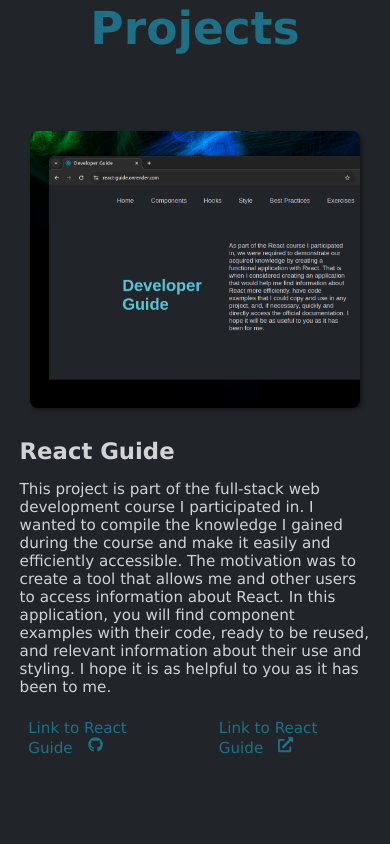
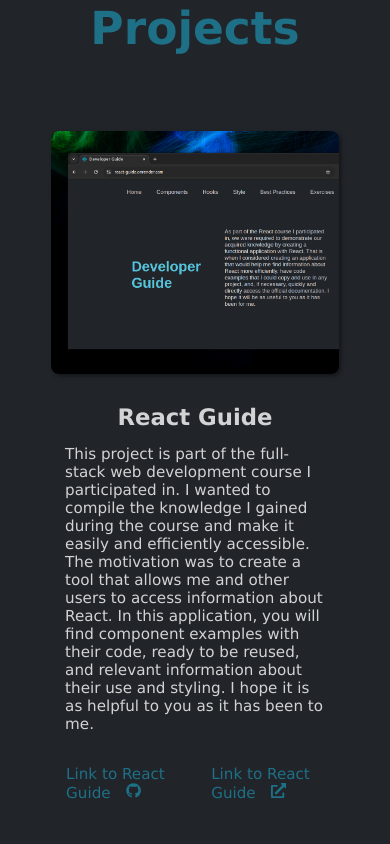
Before and after one commit to Hery8910/New_Portfolio, a React (Vite) app: page / in a window 390 px wide. Shown: the part 840-1684 px from the top of the page. Built offline with nearby package versions, Linux system fonts and the light colour scheme.

Commit message:
responsive

```diff
--- a/src/components/Contact/Contact.module.css
+++ b/src/components/Contact/Contact.module.css
@@ -1,6 +1,6 @@
 .container {
     text-align: center;
-    margin-bottom: 15rem;
+    margin: 15rem 3rem;
 }
 .h2 {
     font-size: 2.5rem;
--- a/src/components/Header/Header.module.css
+++ b/src/components/Header/Header.module.css
@@ -4,7 +4,7 @@
   justify-content: center;
   align-items: center;
   gap: 4rem;
-  margin: 15rem 2rem;
+  margin: 15rem 3rem;
 }
 
 .img {
--- a/src/components/Projects/Projects.module.css
+++ b/src/components/Projects/Projects.module.css
@@ -8,11 +8,12 @@
 .h2 {
   margin: 0;
 }
-.img_section {
+.img_section, .section {
   display: flex;
   flex-direction: column;
-  align-items: start;
+  align-items: center;
   justify-content: center;
+  margin: 0 3rem;
 
 }
 .section {
@@ -28,7 +29,6 @@
 .li {
   border: 1px solid transparent;
   border-radius: 4px;
-  padding: .5rem;
   color: #1e7087;
   transition: all .3s ease-in-out;
 }
@@ -39,13 +39,12 @@
 .a {
   color: inherit;
   text-decoration: none;
-
 }
 .icon {
   margin-left: 1rem;
 }
 .img {
-  width: 80%;
+  width: 90%;
   padding: 0;
   margin: 0 auto;
   border-radius: 8px;
@@ -53,16 +52,13 @@
   transition: all .5s ease-in-out;
 }
 .img:hover {
-  transform: scale(110%);
+  transform: scale(105%);
 }
 
 
 
 @media screen and (min-width: 1024px) {
-  .main {
 
-    margin-left: 2rem;
-  }
 
   .img {
     display: block;
--- a/src/components/Recommendation/Recommendation.module.css
+++ b/src/components/Recommendation/Recommendation.module.css
@@ -3,6 +3,7 @@
   flex-direction: column;
   align-items: start;
   color: inherit;
+  margin: 0 3rem;
 }
 .header, .main {
 margin-left: 1rem;
--- a/src/index.css
+++ b/src/index.css
@@ -11,7 +11,7 @@
 body {
   width: 100dvw;
   box-sizing: border-box;
-  margin: 0;
+  margin: 0 auto;
   padding: 0;
   display: flex;
   flex-direction: column;
@@ -23,3 +23,4 @@
     max-width: 1000px;
     margin: 0 auto;
 }
+}
```
